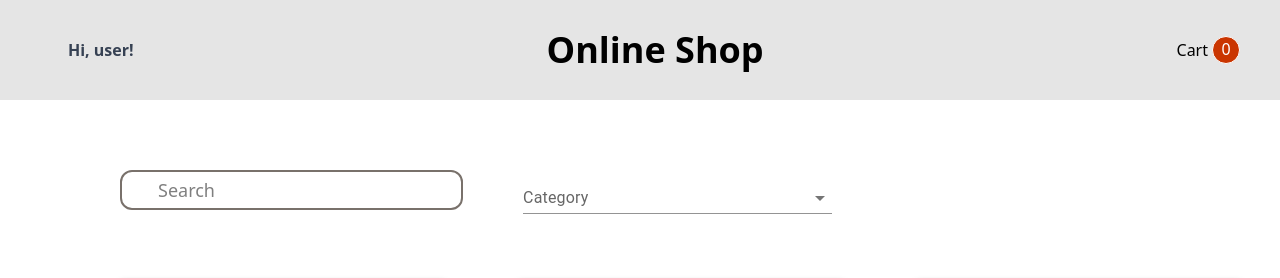
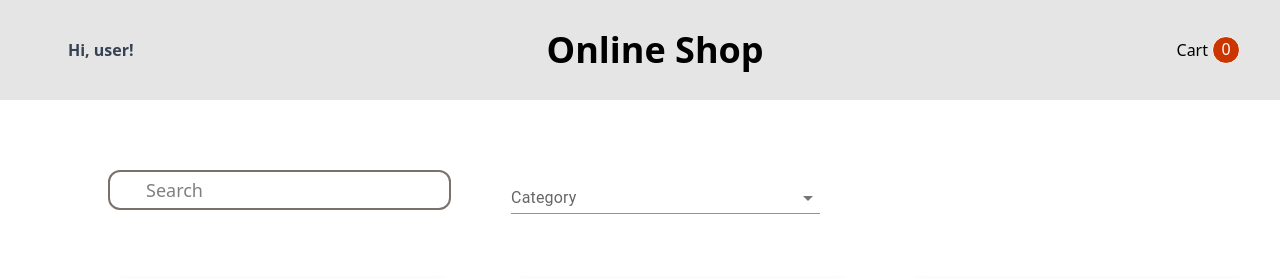
Before and after one commit to borhanimani/Mini_OnlineShop, a Next.js app in the folder mini-online-shop/: page / in a window 1280 px wide. Shown: the top 278 px of the page. Built offline with nearby package versions, Linux system fonts and the light colour scheme; some icons are missing.

Commit message:
Update responsive UI

```diff
--- a/mini-online-shop/components/fliterbar.tsx
+++ b/mini-online-shop/components/fliterbar.tsx
@@ -9,7 +9,7 @@ export default function Filterbar({ list, onCategoryChange, onSearchChange }: Fi
     sm:mt-25
     md:flex-row md:px-10 md:gap-5 md:mt-35 md:ml-2
     lg:mt-35
-    xl:gap-15 xl:ml-20">
+    xl:gap-15 xl:ml-17">
       <Search onSearchChange={onSearchChange} />
       <CategoryFilter list={list} onCategoryChange={onCategoryChange} />
     </section>
```
